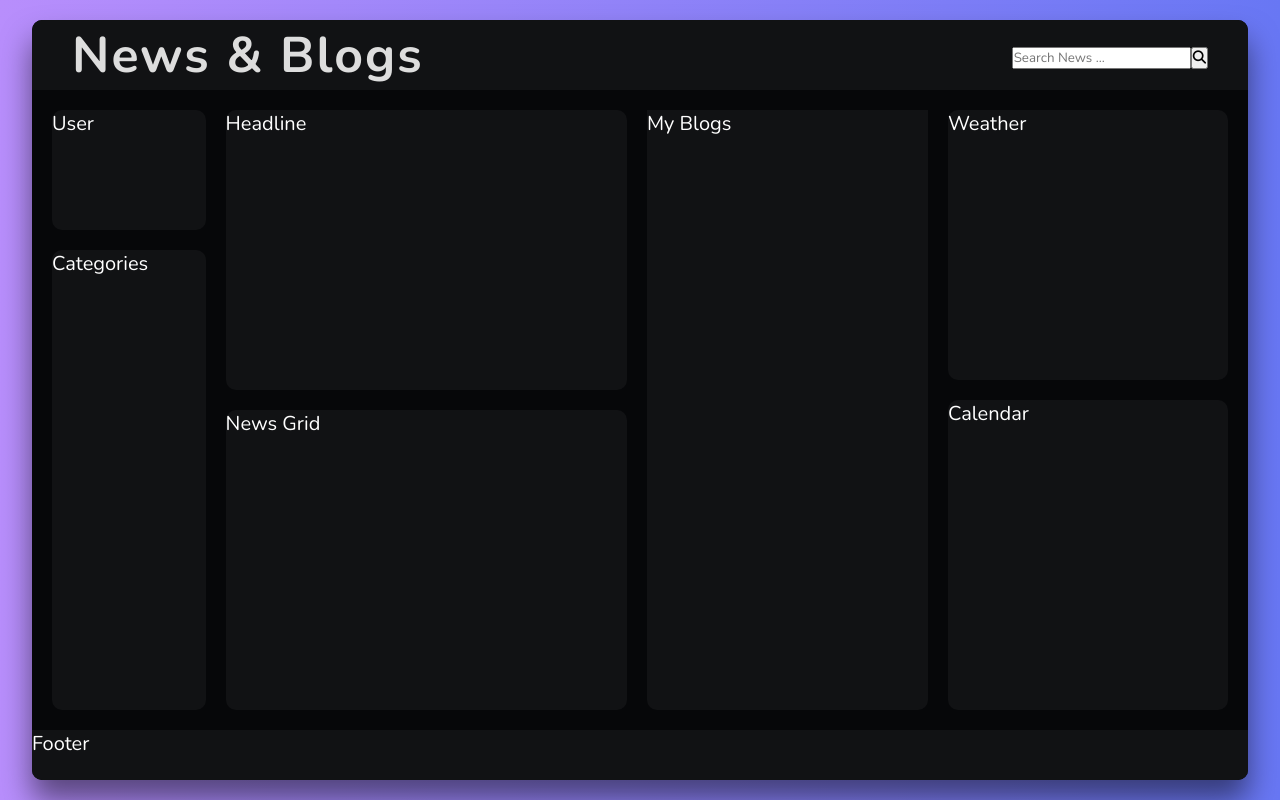
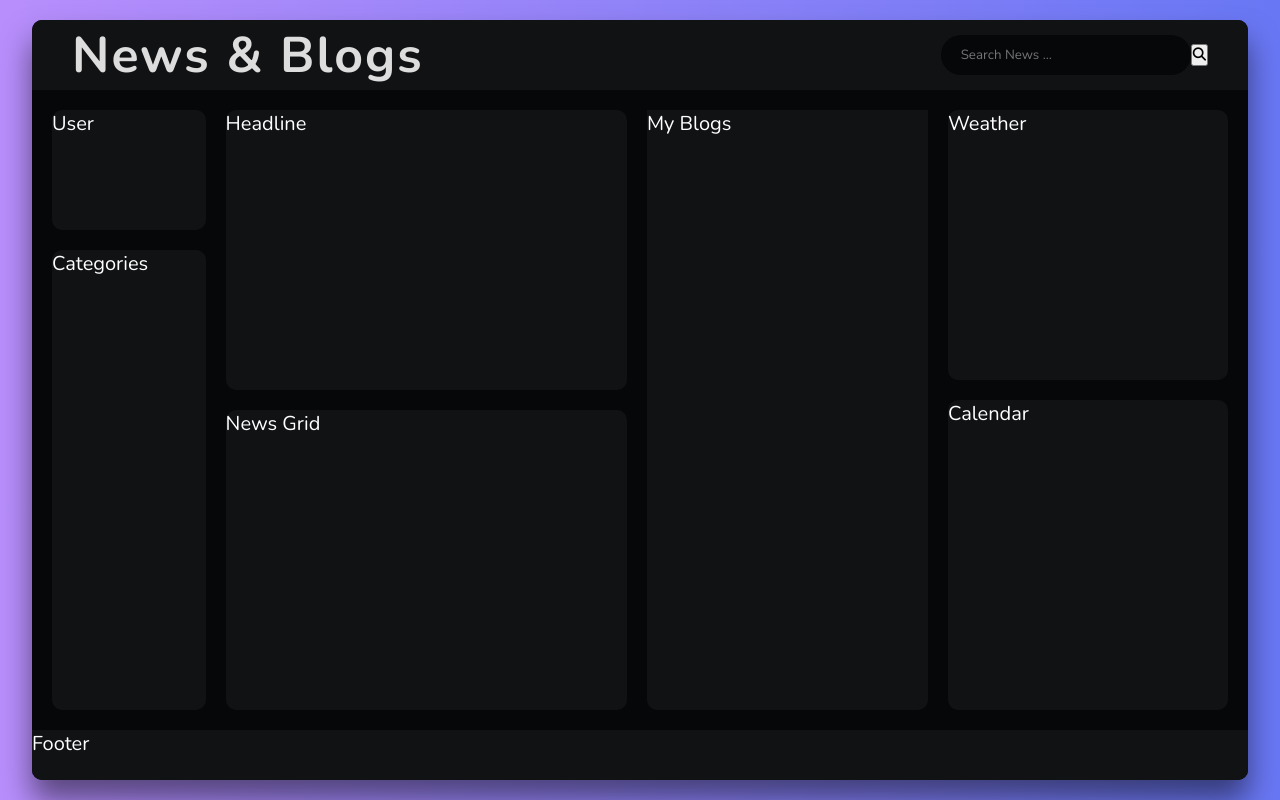
Before and after one commit to Harry8679/Blog-CAC, a React (Vite) app: page / in a window 1280 px wide. Built offline with nearby package versions, Linux system fonts and the light colour scheme.

Commit message:
Search bar input CSS

```diff
--- a/src/Components/News.css
+++ b/src/Components/News.css
@@ -25,6 +25,16 @@
     font-size: 5rem;
     color: #ddd;
     letter-spacing: 0.2rem;
+}
+
+.search-bar input {
+    width: 25rem;
+    height: 4rem;
+    background-color: #060709;
+    border: none;
+    border-radius: 5rem;
+    padding: 0 4rem 0 2rem;
+    color: #ddd;
 }
 
 .news-content {
```
